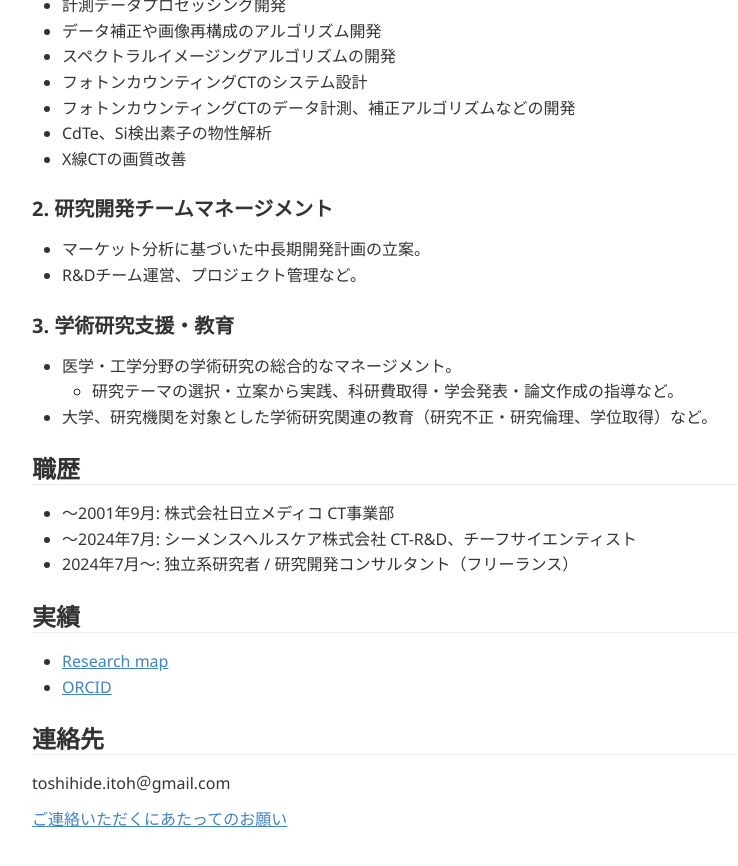
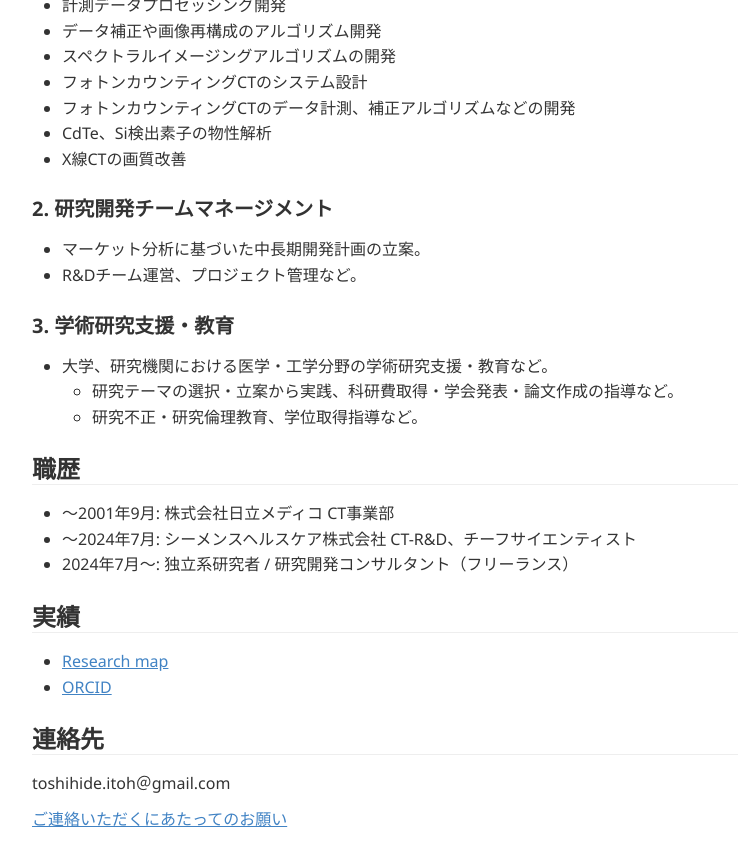
Before and after one commit to tnitoh/tnitoh.github.io, a Jekyll site: the page built from index.md, in a window 1280 px wide and 900 px high, scrolled down 981 px. Shown: the top 866 px of the window, without its empty margins (26-764 px from the left). Built offline with Jekyll 4.4.1, drawn with Linux system fonts in a browser that asks for light colours; Markdown is read by kramdown in place of the engine named in the settings.

Commit message:
Update index.md

```diff
--- a/index.md
+++ b/index.md
@@ -46,10 +46,11 @@
 - マーケット分析に基づいた中長期開発計画の立案。
 - R&Dチーム運営、プロジェクト管理など。
 
+
 ### 3. 学術研究支援・教育
-- 医学・工学分野の学術研究の総合的なマネージメント。
+- 大学、研究機関における医学・工学分野の学術研究支援・教育など。
   - 研究テーマの選択・立案から実践、科研費取得・学会発表・論文作成の指導など。
-- 大学、研究機関を対象とした学術研究関連の教育（研究不正・研究倫理、学位取得）など。
+  - 研究不正・研究倫理教育、学位取得指導など。
 
 
 ## 職歴
@@ -63,6 +64,7 @@
 - [ORCID](https://orcid.org/0000-0002-0283-1225){:target="_blank"}
 <!--## [Scopus](https://www.scopus.com/authid/detail.uri?authorId=36983520100){:target="_blank"}-->
 
+
 ## 連絡先
 
 toshihide.itoh＠gmail.com
```
